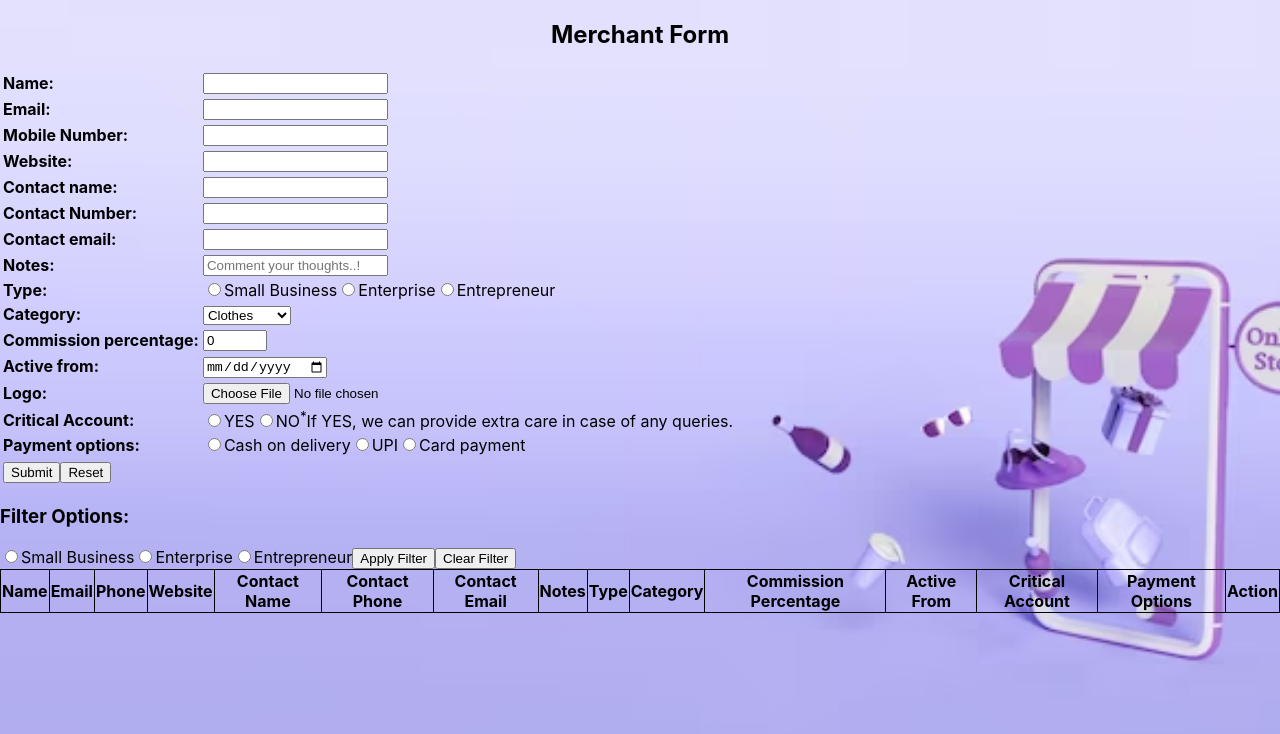
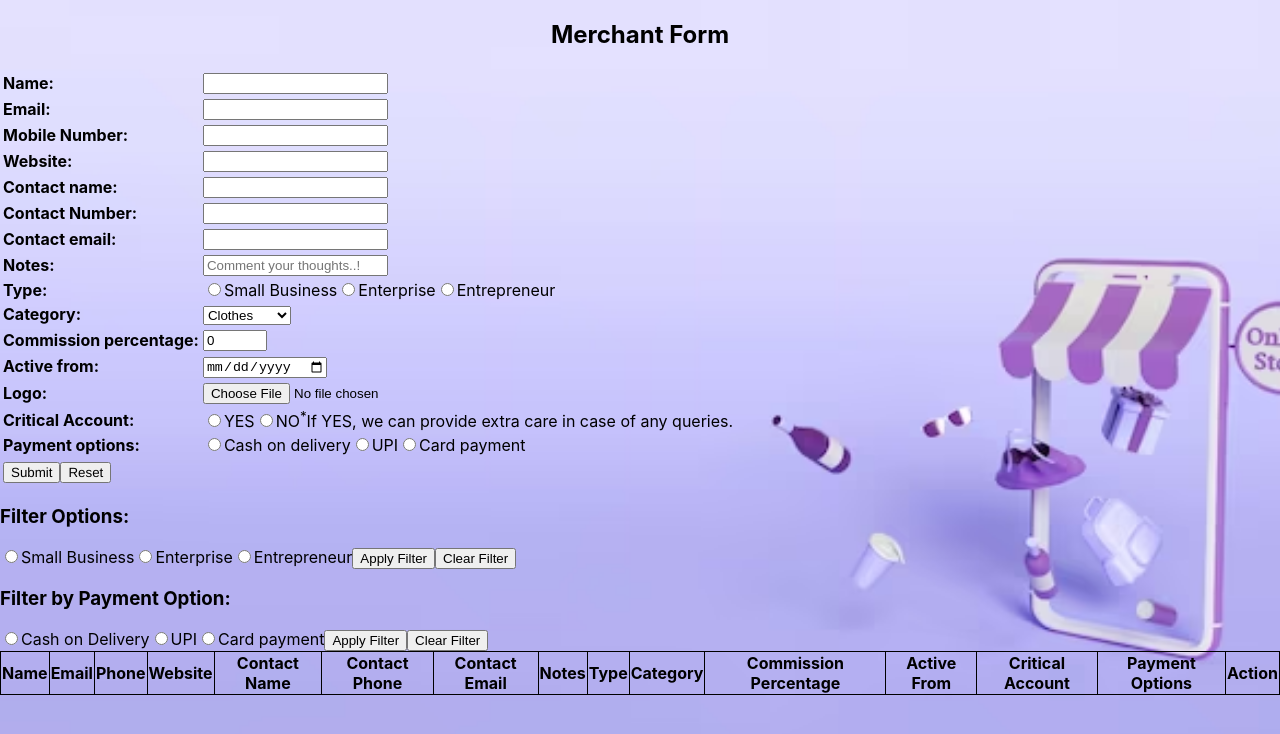
Before and after one commit to T-Agilan/register-app, a React (Create React App) app: page / in a window 1280 px wide. Shown: the top 734 px of the page. Built offline with nearby package versions, Linux system fonts and the light colour scheme.

Commit message:
Add filter options for payment option

```diff
--- a/src/App.tsx
+++ b/src/App.tsx
@@ -22,6 +22,7 @@ const Multiple: React.FC = () => {
   const [formData, setformData] = useState<inputData>(initialFormData);
   const [editingIndex, setEditingIndex] = useState<number | null>(null);
   const [filterType, setFilterType] = useState<string | null>(null);
+  const [filterPaymentOption, setFilterPaymentOption] = useState<string | null>(null);
   const [filteredData, setFilteredData] = useState<inputData[]>([]);
   const handleInputChange = (
     event: ChangeEvent<
@@ -52,12 +53,22 @@ const Multiple: React.FC = () => {
     updatedData.splice(index, 1);
     setSubmittedData(updatedData);
   };
+  const handlePaymentOptionChange = (event: ChangeEvent<HTMLInputElement>) => {
+    setFilterPaymentOption(event.target.value);
+  };
   const applyFilter = () =>{
   const filteredData =
     filterType === null
       ? submittedData
       : submittedData.filter((data) => data.type === filterType);
+
       setFilteredData(filteredData)
+      const filteredDataByPaymentOption =
+      filterPaymentOption === null
+        ? filteredData
+        : filteredData.filter((data) => data.paymentOptions === filterPaymentOption);
+
+    setFilteredData(filteredDataByPaymentOption);
   };
   const clearFilter = () => {
     setFilterType(null);
@@ -421,6 +432,42 @@ const Multiple: React.FC = () => {
     </label>
     <button onClick={applyFilter}>Apply Filter</button>
     <button onClick={clearFilter}>Clear Filter</button>
+    <div>
+          <h3>Filter by Payment Option:</h3>
+          <label>
+            <input
+              type="radio"
+              name="filterPaymentOption"
+              value="Cash on Delivery"
+              checked={filterPaymentOption === "Cash on Delivery"}
+              onChange={handlePaymentOptionChange}
+            />
+            Cash on Delivery
+          </label>
+          <label>
+            <input
+              type="radio"
+              name="filterPaymentOption"
+              value="UPI"
+              checked={filterPaymentOption === "UPI"}
+              onChange={handlePaymentOptionChange}
+            />
+            UPI
+          </label>
+          <label>
+            <input
+              type="radio"
+              name="filterPaymentOption"
+              value="Card payment"
+              checked={filterPaymentOption === "Card payment"}
+              onChange={handlePaymentOptionChange}
+            />
+            Card payment
+          </label>
+          <button onClick={applyFilter}>Apply Filter</button>
+          <button onClick={clearFilter}>Clear Filter</button>
+        </div>
+
   </div>
   <OutputTable
     submittedData={filteredData.length ? filteredData : submittedData}
```
